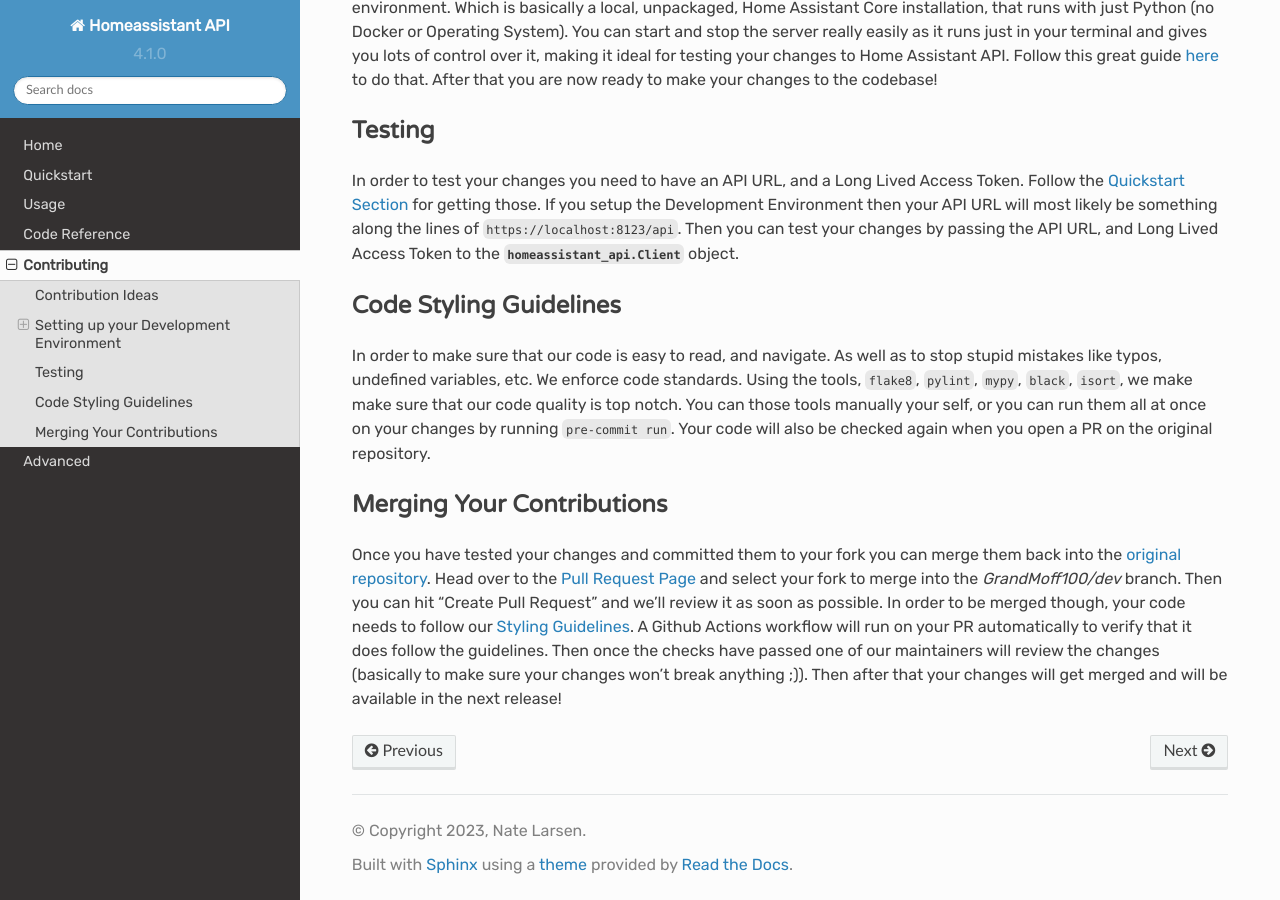
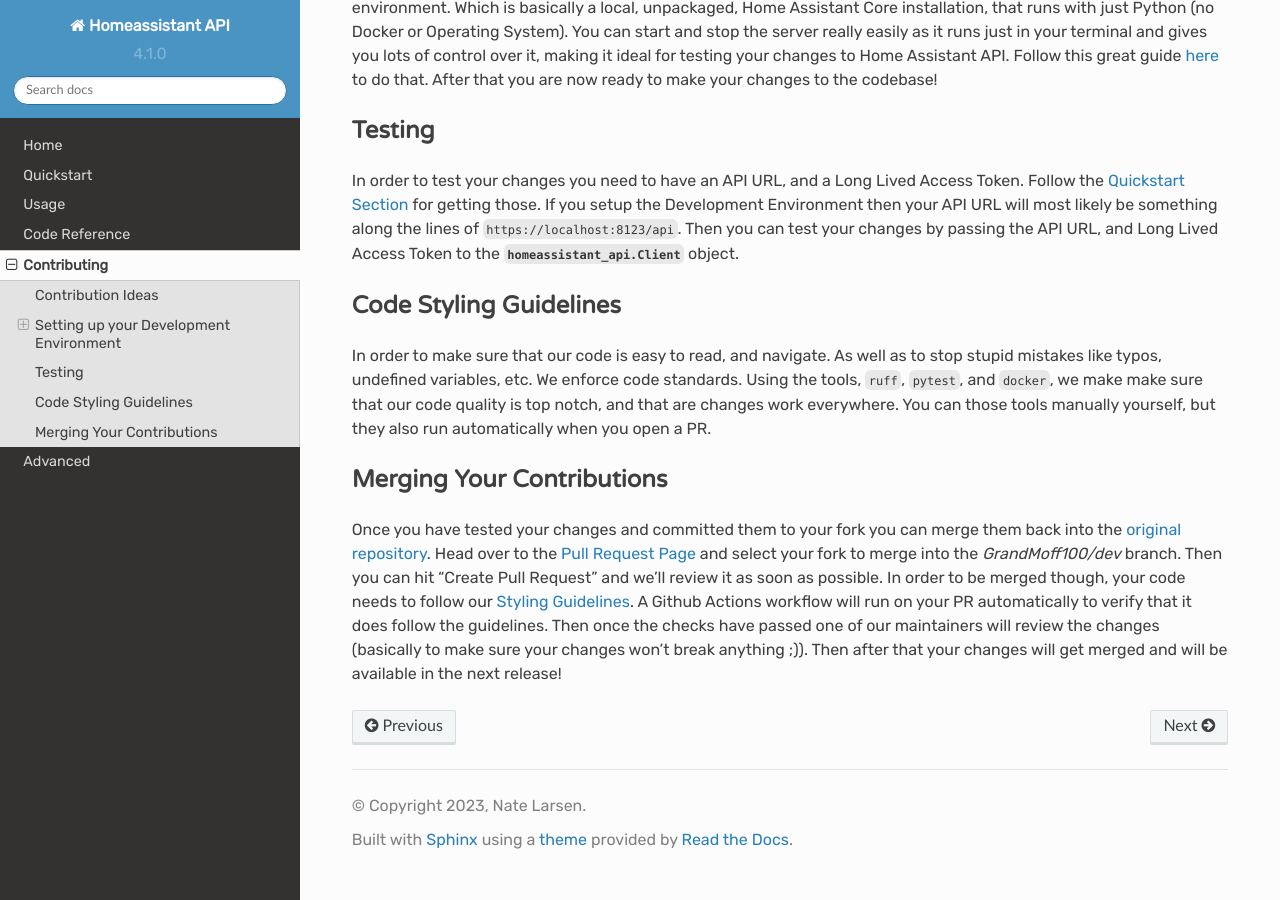
Before and after one commit to GrandMoff100/HomeAssistantAPI, a Sphinx documentation site: the page built from docs/CONTRIBUTING.rst, in a window 1280 px wide and 900 px high, scrolled down 1007 px. Built offline with Sphinx 7.4.7 and the Read the Docs theme 2.0.0, drawn with Linux system fonts in a browser that asks for light colours.

Commit message:
Update CONTRIBUTING.rst

```diff
--- a/docs/CONTRIBUTING.rst
+++ b/docs/CONTRIBUTING.rst
@@ -69,9 +69,8 @@ Code Styling Guidelines
 In order to make sure that our code is easy to read, and navigate.
 As well as to stop stupid mistakes like typos, undefined variables, etc.
 We enforce code standards.
-Using the tools, :code:`flake8`, :code:`pylint`, :code:`mypy`, :code:`black`, :code:`isort`, we make make sure that our code quality is top notch.
-You can those tools manually your self, or you can run them all at once on your changes by running :code:`pre-commit run`.
-Your code will also be checked again when you open a PR on the original repository.
+Using the tools, :code:`ruff`, :code:`pytest`, and :code:`docker`, we make make sure that our code quality is top notch, and that are changes work everywhere.
+You can those tools manually yourself, but they also run automatically when you open a PR.
 
 Merging Your Contributions
 *****************************
```
